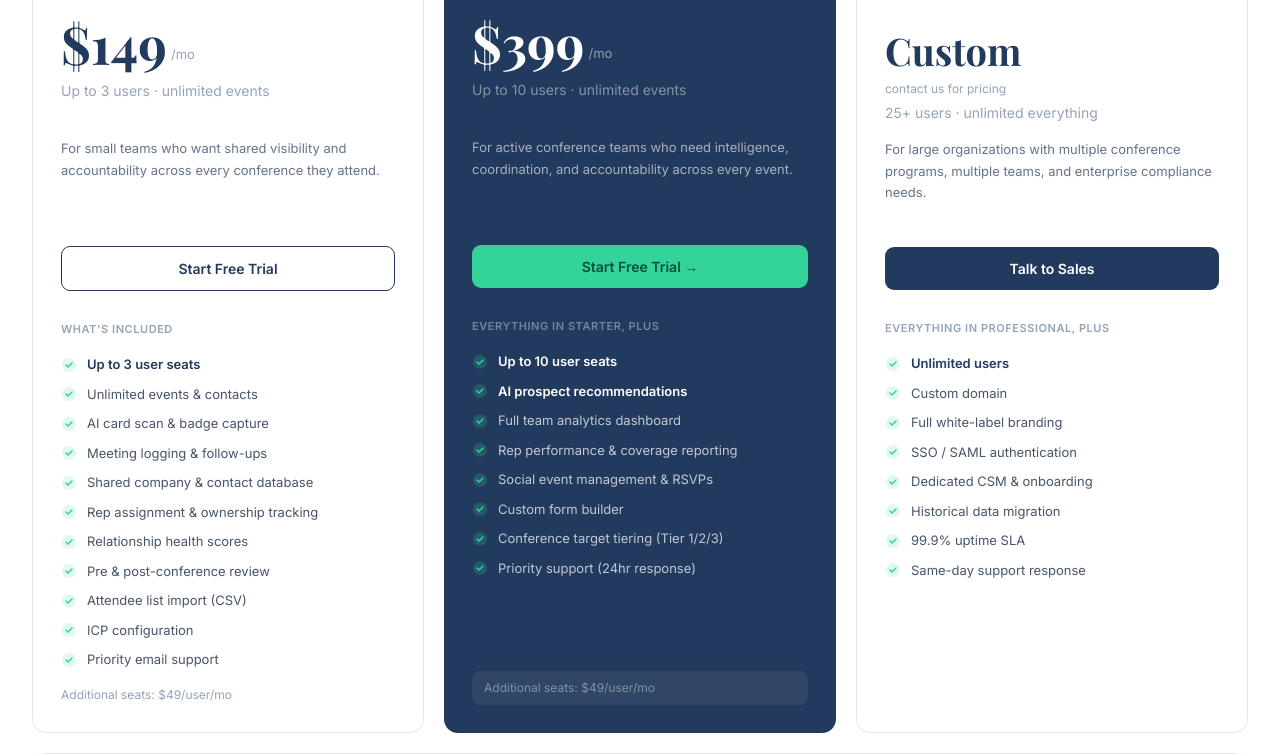
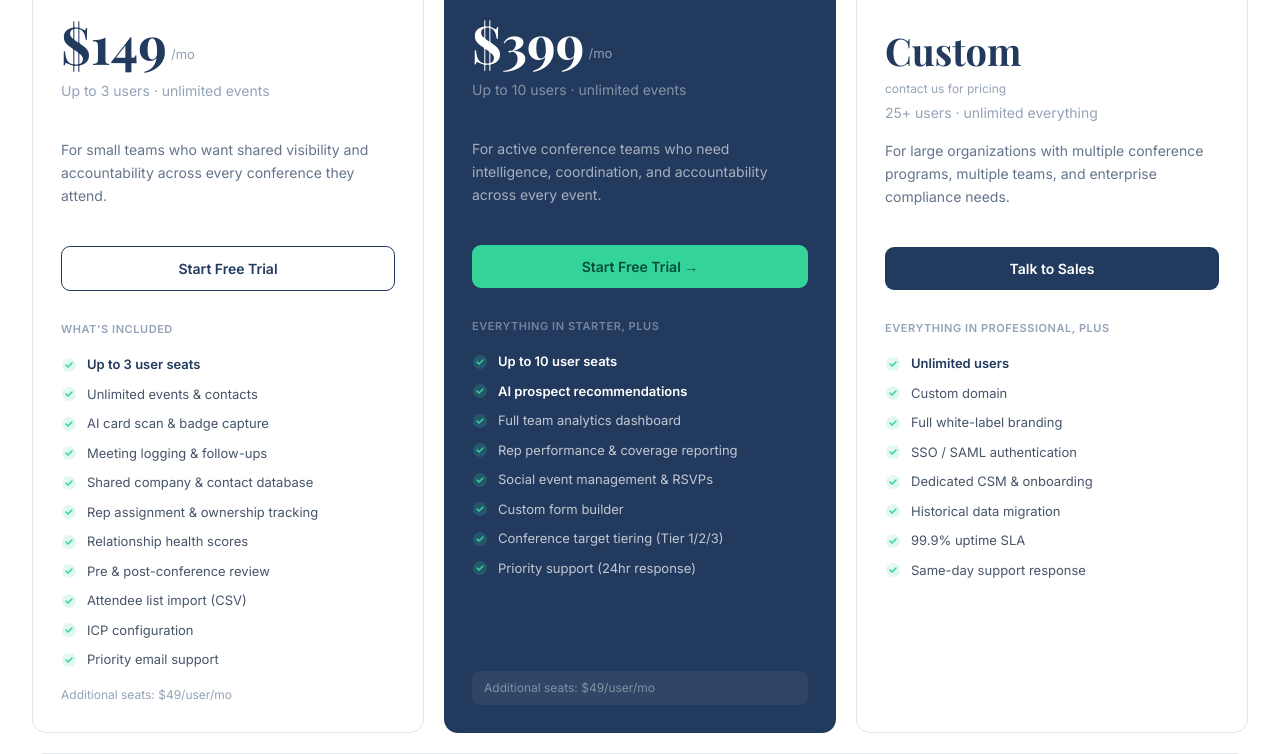
Before and after one commit to kmwinn21-beep/parlay-website, a Next.js app: page / in a window 1280 px wide. Shown: the part 7860-8614 px from the top of the page. Built offline with nearby package versions, Linux system fonts and the light colour scheme; a web font is replaced by a local one.

Commit message:
Increase font size for pricing description texts
Updated font sizes and colors for pricing descriptions.

```diff
--- a/components/Pricing.tsx
+++ b/components/Pricing.tsx
@@ -196,7 +196,7 @@ export default function Pricing() {
               </div>
               {/* Description */}
               <div style={{ minHeight: 88, marginBottom: 20 }}>
-                <p style={{ fontSize: 13, color: "#64748b", lineHeight: 1.65 }}>
+                <p style={{ fontSize: 14, color: "#64748b", lineHeight: 1.65 }}>
                   For small teams who want shared visibility and accountability across every conference they attend.
                 </p>
               </div>
@@ -257,7 +257,7 @@ export default function Pricing() {
               </div>
               {/* Description */}
               <div style={{ minHeight: 88, marginBottom: 20 }}>
-                <p style={{ fontSize: 13, color: "rgba(255,255,255,0.6)", lineHeight: 1.65 }}>
+                <p style={{ fontSize: 14, color: "rgba(255,255,255,0.6)", lineHeight: 1.65 }}>
                   For active conference teams who need intelligence, coordination, and accountability across every event.
                 </p>
               </div>
@@ -307,7 +307,7 @@ export default function Pricing() {
               </div>
               {/* Description */}
               <div style={{ minHeight: 88, marginBottom: 20 }}>
-                <p style={{ fontSize: 13, color: "#64748b", lineHeight: 1.65 }}>
+                <p style={{ fontSize: 14, color: "#64748b", lineHeight: 1.65 }}>
                   For large organizations with multiple conference programs, multiple teams, and enterprise compliance needs.
                 </p>
               </div>
@@ -348,12 +348,12 @@ export default function Pricing() {
             <div>
               <div style={{ display: "flex", alignItems: "center", gap: 12, flexWrap: "wrap", marginBottom: 8 }}>
                 <span style={{ fontSize: 11, fontWeight: 600, textTransform: "uppercase", letterSpacing: "0.08em", color: "#94a3b8" }}>Solo</span>
-                <span className="font-playfair" style={{ fontSize: 22, fontWeight: 700, color: "#223A5E" }}>
+                <span className="font-playfair" style={{ fontSize: 52, fontWeight: 700, color: "#223A5E" }}>
                   ${billing === "monthly" ? PLANS.solo.monthly : PLANS.solo.annual}
                 </span>
                 <span style={{ fontSize: 13, color: "#94a3b8" }}>/month</span>
                 {billing === "annual" && (
-                  <span style={{ fontSize: 12, color: "#cbd5e1", textDecoration: "line-through" }}>
+                  <span style={{ fontSize: 14, color: "#cbd5e1", textDecoration: "line-through" }}>
                     ${PLANS.solo.monthly}
                   </span>
                 )}
```
